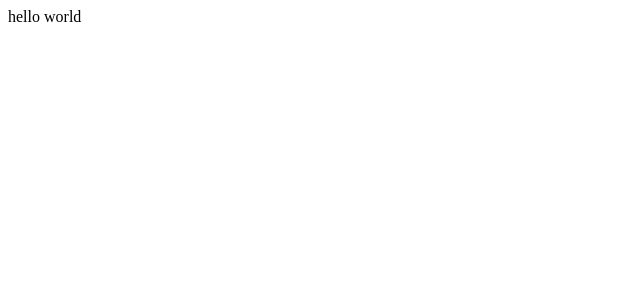
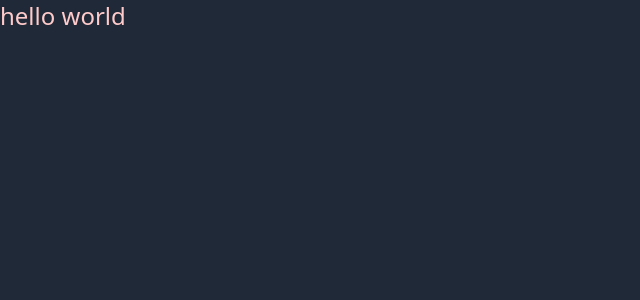
Before and after one commit to OkayAobakwe/musical-umbrella, a Next.js app in the folder round-mon/: page / in a window 1280 px wide. Shown: the top 300 px of the page, without its empty margins (0-640 px from the left). Built offline with nearby package versions, Linux system fonts and the light colour scheme.

Commit message:
chore(default-page): add default page background

```diff
--- a/round-mon/pages/_app.tsx
+++ b/round-mon/pages/_app.tsx
@@ -1,4 +1,5 @@
 import 'tailwindcss/tailwind.css'
+import '../styles/global.css'
 import type { AppProps } from 'next/app'
 
 function MyApp({ Component, pageProps }: AppProps) {
--- /dev/null
+++ b/round-mon/styles/global.css
@@ -0,0 +1,8 @@
+/* ./styles/globals.css */
+@tailwind base;
+@tailwind components;
+@tailwind utilities;
+
+body {
+  @apply text-white bg-gray-800;
+}
```
